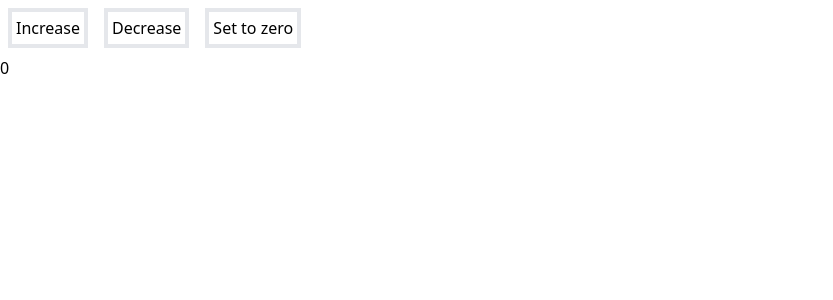
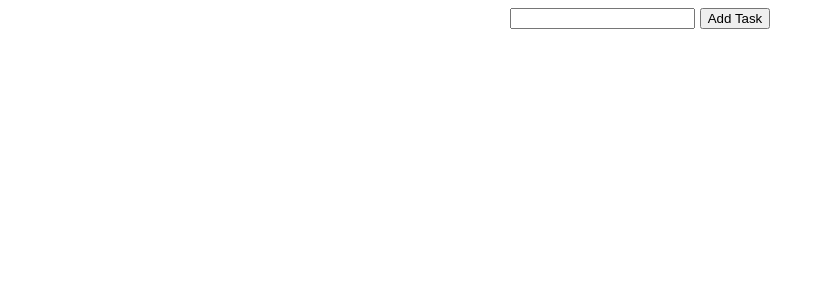
Before and after one commit to ddaniellim/react-training, a React (Create React App) app: page / in a window 1280 px wide. Shown: the top 300 px of the page, without its empty margins (0-833 px from the left). Built offline with nearby package versions, Linux system fonts and the light colour scheme.

Commit message:
todo list test

```diff
--- a/src/App.js
+++ b/src/App.js
@@ -1,31 +1,13 @@
 import "./App.css";
-import Test from "./test";
-import {useState} from "react";
+//import {useState} from "react";
+
+//import Test from "./test";
+import { TodoList } from "./todo";
 
 function App() {
-    const [count, setCount] = useState(0);
-    const updateNumber = (event) => {
-      switch(event.target.innerText){
-        case 'Increase' :
-          setCount(count + 1);
-          break;
-        case 'Decrease' :
-          setCount(count - 1);
-          break;
-        case 'Set to zero' :
-          setCount(0)
-          break;
-      }
-    };
-
   return (
     <div className="App">
-      <button className="p-1 border-4 m-2" onClick={updateNumber}>Increase</button>
-      <button className="p-1 border-4 m-2" onClick={updateNumber}>Decrease</button>
-      <button className="p-1 border-4 m-2" onClick={updateNumber}>Set to zero</button>
-
-      <br/>
-      {count}
+      <TodoList />
     </div>
   );
 }
--- a/src/index.css
+++ b/src/index.css
@@ -1,3 +1,3 @@
-@tailwind base;
+/* @tailwind base; */
 @tailwind components;
 @tailwind utilities;
--- /dev/null
+++ b/src/todo.js
@@ -0,0 +1,56 @@
+import React from "react";
+import { useState } from "react";
+
+export const TodoList = () => {
+    const [list, setList] = useState([]);
+    const [currentInput, setCurrentInput] = useState("");
+
+    const getCurrentInput = (event) => {
+        setCurrentInput(event.target.value);
+    }
+
+    const addTask = () => {
+        const newInputs = {
+            task: currentInput,
+            uniqueID : list.length === 0 ? list.length+1 : list[list.length-1].uniqueID + 1,
+            completed : false
+        }
+        setList([...list, newInputs]);
+        setCurrentInput("");
+    };
+
+    const completeTask = (id) => {
+        const updatedTask = list.find(task => task.uniqueID === id);
+        updatedTask.completed = true;
+
+
+        const updatedList = list.filter(task => task.uniqueID !== id);
+        setList([...updatedList, updatedTask]);
+    }
+
+    const removeTask = (id) => {
+        setList(list.filter((task) => task.uniqueID !== id))
+    }
+
+    return (
+        <div style={{display: "flex", justifyContent: "center", alignItems: "center", flexDirection: "column", gap: "10px"}}>
+            <div style={{display: "flex", justifyContent: "center", gap: "5px"}}>
+                <input value={currentInput} onChange={getCurrentInput}/> <button onClick={addTask}>Add Task</button>
+            </div>
+
+            <div style={{display: "flex", justifyContent: "center", gap: "5px"}}>
+                <div style={{display: "flex", justifyContent: "center", gap: "15px", flexDirection: "column"}}>
+                    {list.map((task) => {
+                        return (
+                            <div id={task.uniqueID} style={{display: "flex", gap: "5px"}} className={task.completed && 'bg-emerald-400'}>
+                                <span id={task.uniqueID}>{task.task}</span>
+                                <button id={task.uniqueID} onClick={() => completeTask(task.uniqueID)}> done </button>
+                                <button id={task.uniqueID} onClick={() => removeTask(task.uniqueID)}> remove </button>
+                            </div>
+                        )
+                    })}
+                </div>
+            </div>
+        </div>
+    )
+}
```
